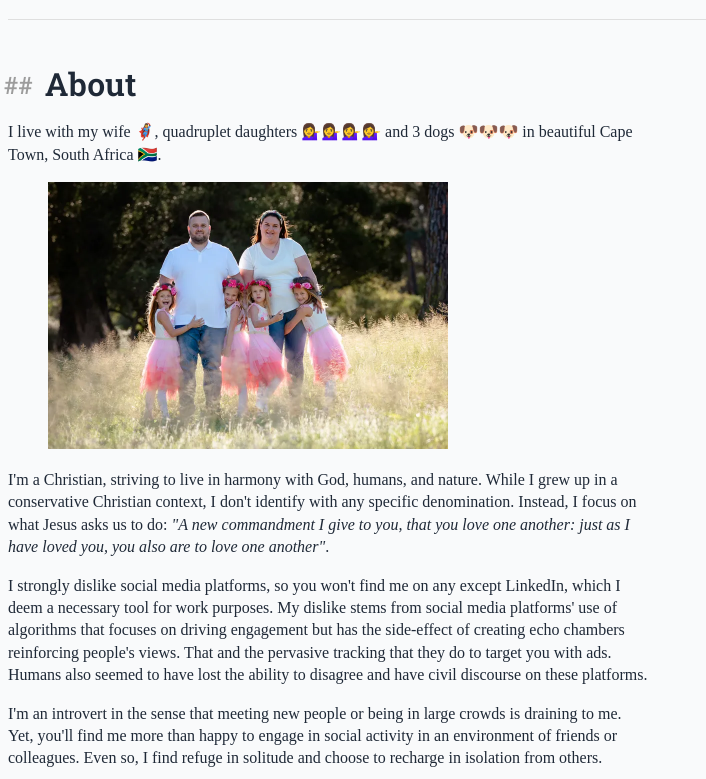
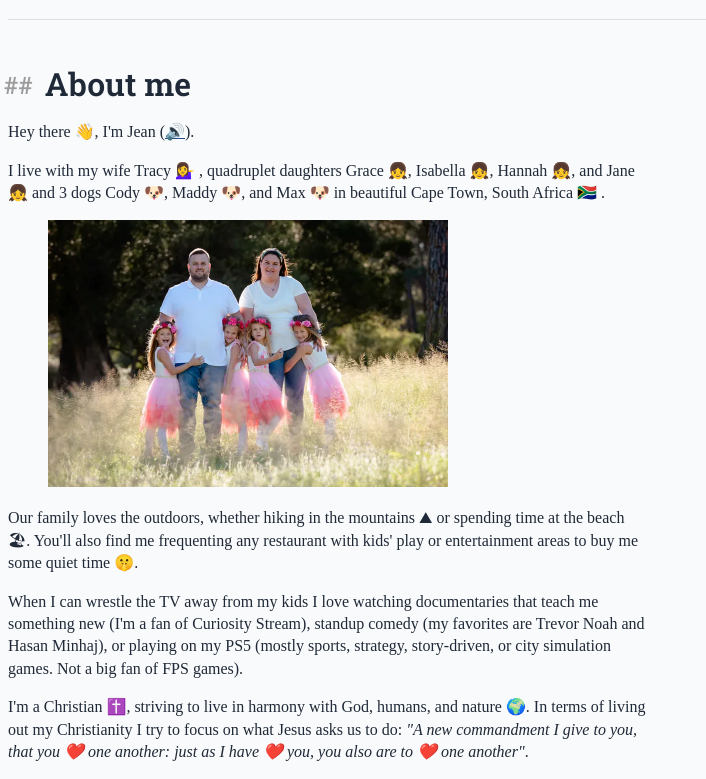
Before and after one commit to jeanduplessis/jeanduplessis.me, a Next.js app: page / in a window 1280 px wide. Shown: the part 2814-3593 px from the top of the page, without its empty margins (0-706 px from the left). Built offline with nearby package versions, Linux system fonts and the light colour scheme.

Commit message:
Update about me, README and career sections

```diff
--- a/components/about.js
+++ b/components/about.js
@@ -4,25 +4,26 @@ export default function About() {
   return (
     <>
       <section id="about">
-        <h2 title="About me">About</h2>
+        <h2 title="About me">About me</h2>
+
         <p>
-          I live with my wife{" "}
-          <span className="text-lg" title=":woman-superhero:">
-            🦸‍♀
-          </span>
-          , quadruplet daughters{" "}
-          <span className="text-lg tracking-widest" title=":girls:">
-            💁‍♀️💁‍♀️💁‍♀️💁‍♀️
-          </span>{" "}
-          and 3 dogs{" "}
-          <span className="text-lg tracking-widest" title=":dog:">
-            🐶🐶🐶
-          </span>{" "}
-          in beautiful Cape Town, South Africa{" "}
-          <span className="text-lg" title=":south-africa:">
-            🇿🇦
-          </span>
-          .
+          Hey there 👋, I&apos;m Jean (
+          <a
+            href="http://ipa-reader.xyz/?text=%CA%92%C9%91%CC%83n%20dy%20pl%C9%9Bsi&voice=Joey"
+            target="_blank"
+            title="Listen to pronunciation"
+            rel="noreferrer noopener"
+            className="!no-underline"
+          >
+            🔊
+          </a>
+          ).
+        </p>
+
+        <p>
+          I live with my wife Tracy 💁‍♀️ , quadruplet daughters Grace 👧, Isabella
+          👧, Hannah 👧, and Jane 👧 and 3 dogs Cody 🐶, Maddy 🐶, and Max 🐶 in
+          beautiful Cape Town, South Africa 🇿🇦 .
         </p>
 
         <figure>
@@ -37,35 +38,51 @@ export default function About() {
         </figure>
 
         <p>
-          I&apos;m a Christian, striving to live in harmony with God, humans,
-          and nature. While I grew up in a conservative Christian context, I
-          don&apos;t identify with any specific denomination. Instead, I focus
-          on what Jesus asks us to do:{" "}
+          Our family loves the outdoors, whether hiking in the mountains ⛰ or
+          spending time at the beach 🏖. You&apos;ll also find me frequenting any
+          restaurant with kids&apos; play or entertainment areas to buy me some
+          quiet time 🤫.
+        </p>
+
+        <p>
+          When I can wrestle the TV away from my kids I love watching
+          documentaries that teach me something new (I&apos;m a fan of Curiosity
+          Stream), standup comedy (my favorites are Trevor Noah and Hasan
+          Minhaj), or playing on my PS5 (mostly sports, strategy, story-driven,
+          or city simulation games. Not a big fan of FPS games).{" "}
+        </p>
+
+        <p>
+          I&apos;m a Christian ✝️, striving to live in harmony with God, humans,
+          and nature 🌍. In terms of living out my Christianity I try to focus on
+          what Jesus asks us to do:{" "}
           <em>
-            &quot;A new commandment I give to you, that you love one another:
-            just as I have loved you, you also are to love one another&quot;
+            &quot;A new commandment I give to you, that you ❤️ one another:
+            just as I have ❤️ you, you also are to ❤️ one another&quot;
           </em>
           .
         </p>
 
         <p>
-          I strongly dislike social media platforms, so you won&apos;t find me
-          on any except LinkedIn, which I deem a necessary tool for work
-          purposes. My dislike stems from social media platforms&apos; use of
-          algorithms that focuses on driving engagement but has the side-effect
-          of creating echo chambers reinforcing people&apos;s views. That and
-          the pervasive tracking that they do to target you with ads. Humans
-          also seemed to have lost the ability to disagree and have civil
-          discourse on these platforms.
+          I strongly dislike social media platforms 🙅‍♂️. You won&apos;t find me
+          engaging on any, except LinkedIn, which I deem a necessary tool for
+          work purposes as a hiring manager. My dislike stems from social media
+          platforms&apos; use of algorithms that focuses on driving engagement
+          but has the side-effect of creating echo chambers reinforcing
+          people&apos;s views. That, and the pervasive tracking 👁 that they do to
+          target you with ads. Humans also seemed to have lost the ability to
+          disagree and have civil discourse 💬 on these platforms.
         </p>
 
         <p>
-          I&apos;m an introvert in the sense that meeting new people or being in
-          large crowds is draining to me. Yet, you&apos;ll find me more than
-          happy to engage in social activity in an environment of friends or
-          colleagues. Even so, I find refuge in solitude and choose to recharge
-          in isolation from others.
+          I&apos;m an introvert. Meeting new people or being in large unfamiliar
+          crowds is draining to me. Yet, you&apos;ll find me more than happy to
+          engage in social activity in an environment of friends or colleagues.
+          Even so, I find refuge in solitude and choose to recharge in isolation
+          from others.
         </p>
+
+        <p>I also like emojis 🤷‍♂️💩.</p>
       </section>
     </>
   );
--- a/components/career.js
+++ b/components/career.js
@@ -2,7 +2,20 @@ import Image from "next/image";
 
 const entries = [
   {
-    id: 1,
+    id: "upbound",
+    type: "company",
+    data: {
+      name: "Upbound",
+      href: "https://upbound.io",
+      logoUrl: "/upbound-logo.webp",
+      overview: "Sourcegraph todo todo todo",
+      employmentStart: "August 2022",
+      employmentEnd: "Current",
+      title: "Senior Engineering Manager",
+    },
+  },
+  {
+    id: "sourcegraph",
     type: "company",
     data: {
       name: "Sourcegraph",
@@ -11,10 +24,11 @@ const entries = [
       overview: "Sourcegraph todo todo todo",
       employmentStart: "November 2020",
       employmentEnd: "June 2022",
+      title: "Director of Engineering",
     },
   },
   {
-    id: 2,
+    id: "gitlab",
     type: "company",
     data: {
       name: "Gitlab",
@@ -23,10 +37,11 @@ const entries = [
       overview: "Gitlab todo todo todo",
       employmentStart: "July 2019",
       employmentEnd: "October 2020",
+      title: "Engineering Manager",
     },
   },
   {
-    id: 3,
+    id: "samewave",
     type: "company",
     data: {
       name: "Samewave",
@@ -35,10 +50,11 @@ const entries = [
       overview: "Samewave todo todo todo",
       employmentStart: "Feb 2017",
       employmentEnd: "June 2019",
+      title: "Senior Engineering",
     },
   },
   {
-    id: 4,
+    id: "mirum",
     type: "company",
     data: {
       name: "Mirum Agency",
@@ -47,6 +63,7 @@ const entries = [
       overview: "Samewave todo todo todo",
       employmentStart: "Mar 2006",
       employmentEnd: "Jan 2017",
+      title: "CTO",
     },
   },
 ];
@@ -57,11 +74,14 @@ export default function Career() {
       <section id="career" className="mt-4">
         <h2>Career</h2>
         <p>
-          After completing my studies and spending my early-career as a Java Web
-          Developer at a few places, I had the priviledge of spending the last
-          18+ years working with some amazing people who have shaped me into who
-          I am today as a professional and human.
+          After completing my studies and spending my early-career as a Java
+          software developer at a few places, I had the priviledge of spending
+          the last 18+ years working with some amazing people at amazing
+          companies who have shaped me into who I am today as a professional and
+          human.
         </p>
+
+        <p>You can read more about my role at these companies on my <a href="https://linkedin.com/in/jeandp">LinkedIn profile</a></p>
 
         <div className="flow-root mt-8">
           <ul role="list">
@@ -100,6 +120,8 @@ export default function Career() {
                             <p className="mt-0.5 text-sm text-gray-500">
                               {entry.data.employmentStart} -{" "}
                               {entry.data.employmentEnd}
+                              <br />
+                              <em>{entry.data.title}</em>
                             </p>
                           </div>
                           {/* <div className="mt-2 text-sm text-gray-700">
--- a/components/readme.js
+++ b/components/readme.js
@@ -182,6 +182,11 @@ export default function Readme() {
           reviews.
         </p>
 
+        <p>
+          This also helps me avoid recency bias and ensure I don&apos;t forget
+          anything.
+        </p>
+
         {/* ----- SKIP-LEVEL MEETINGS ----- */}
 
         <h3>Skip-level meetings</h3>
@@ -203,12 +208,7 @@ export default function Readme() {
         <p>
           I view skip-level meetings as an invaluable activity to ensure I keep
           my finger on the pulse of what happens day-to-day, understand the
-          challenges faces and to gather feedback I can give to my managers.
-        </p>
-
-        <p>
-          This also helps me avoid recency bias and ensure I don&apos;t forget
-          anything.
+          challenges faced, and to gather feedback I can give to my managers.
         </p>
 
         {/* ----- FEEDBACK ----- */}
@@ -221,14 +221,14 @@ export default function Readme() {
         <p>
           First I want you to understand that I really value feedback and it is
           one of the highest forms of respect you can show me. You don&apos;t
-          have to be concerned with how you deliver it. Raw unfiltered feedback is
-          totally fine and I will assume positive intent from your side.
+          have to be concerned with how you deliver it. Raw unfiltered feedback
+          is totally fine and I will assume positive intent from your side.
         </p>
         <p>
-          If you therefor have any feedback, questions, concerns, or anything else that
-          you want me to know about, please don&apos;t hesitate to contact me
-          directly. Send me a message via email, Slack or schedule a time for us
-          to video chat (my preference).
+          If you therefor have any feedback, questions, concerns, or anything
+          else that you want me to know about, please don&apos;t hesitate to
+          contact me directly. Send me a message via email, Slack or schedule a
+          time for us to video chat (my preference).
         </p>
         <p>
           If you wish to remain anonymous, you may use the following form:{" "}
@@ -244,8 +244,8 @@ export default function Readme() {
         <p>
           If you are my report, you can expect me to regularly give you positive
           and constructive improvement feedback. I aim to praise my reports in
-          public (Slack channels, team sync/retrospective meetings). Still,
-          constructive improvement feedback will always be in private.
+          public (Slack channels, team sync/retrospective meetings).
+          Constructive improvement feedback will always be in private.
         </p>
       </section>
     </>
```
Also changed, not shown: public/upbound-logo.webp (added).
